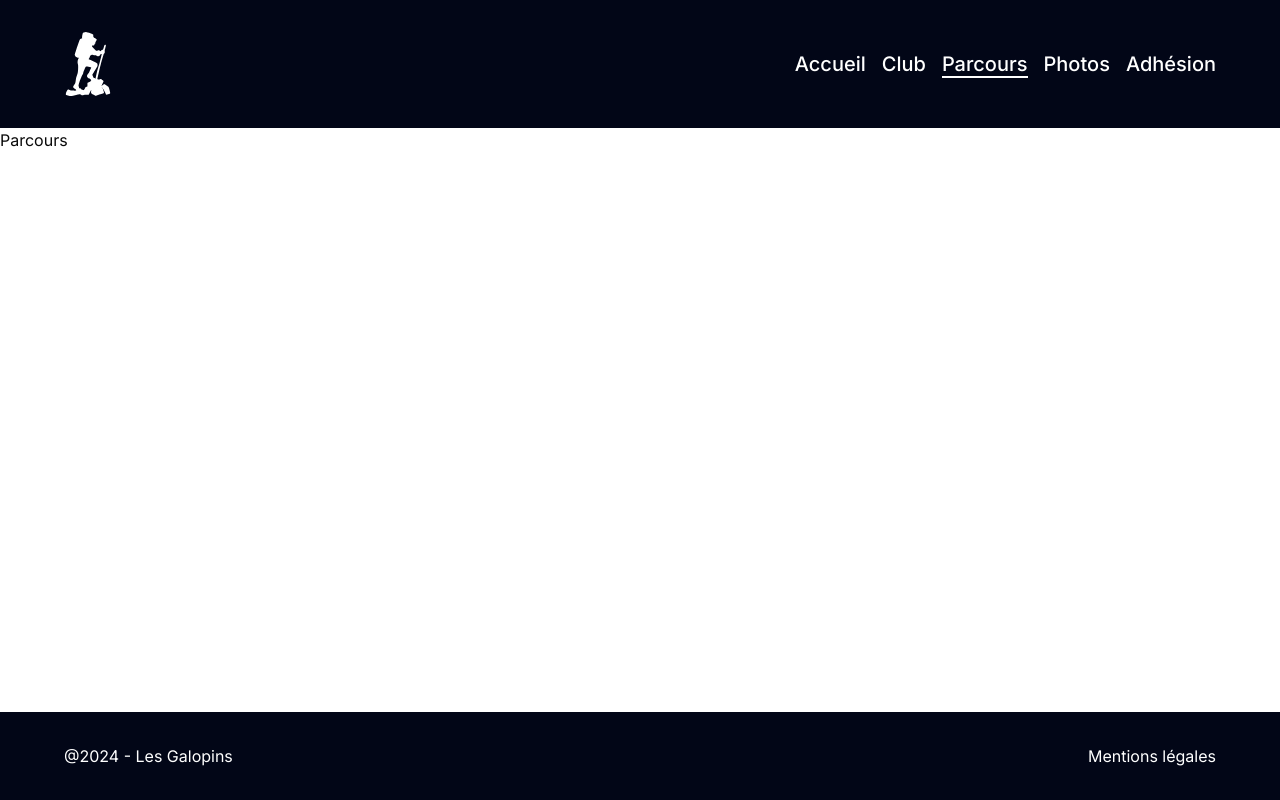
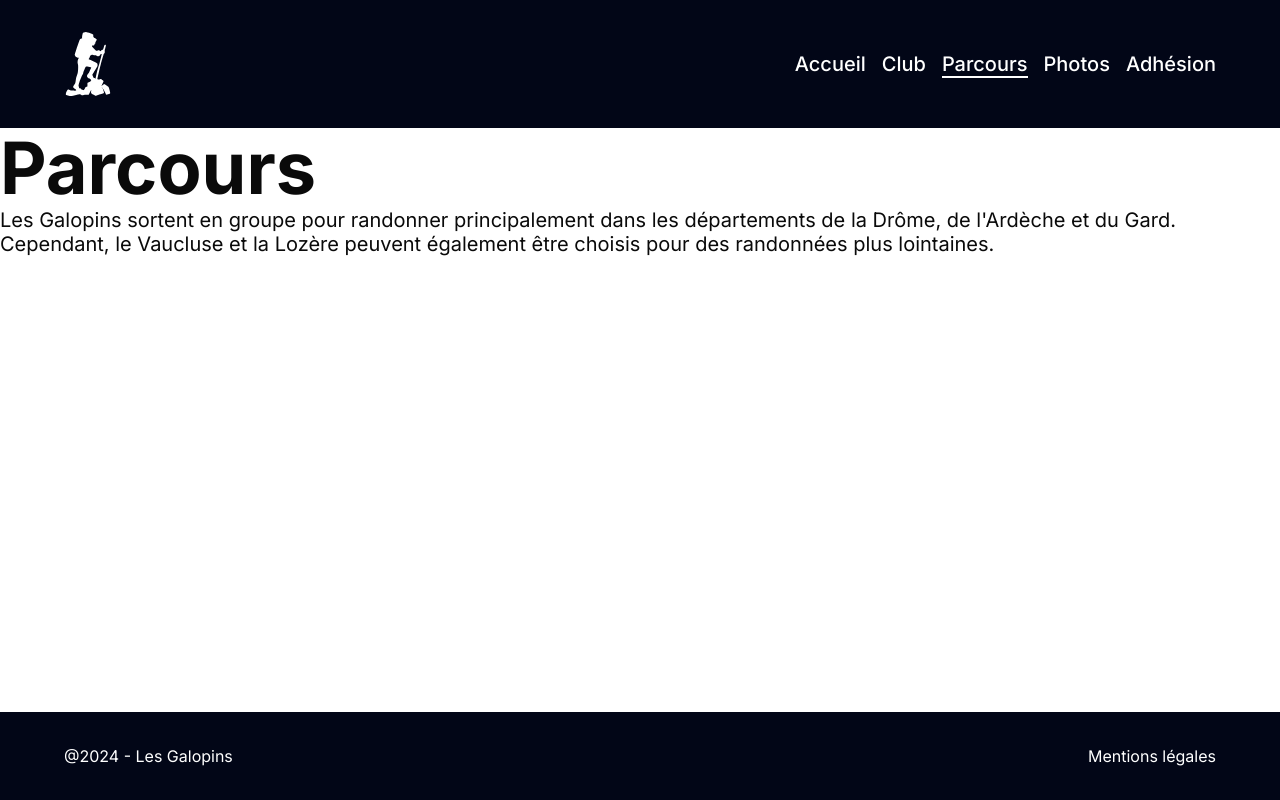
Before and after one commit to SebastienLaurentt/Galopins-Next-V2, a Next.js app: page /parcours in a window 1280 px wide. Built offline with nearby package versions, Linux system fonts and the light colour scheme.

Commit message:
import page title in Parcours Page

```diff
--- a/app/parcours/page.tsx
+++ b/app/parcours/page.tsx
@@ -1,9 +1,14 @@
-import React from 'react'
+import PageTitle from "@/components/PageTitle/PageTitle";
 
 function Parcours() {
   return (
-    <div>Parcours</div>
-  )
+    <main>
+      <PageTitle
+        title="Parcours"
+        titleDescription="Les Galopins sortent en groupe pour randonner principalement dans les départements de la Drôme, de l'Ardèche et du Gard. Cependant, le Vaucluse et la Lozère peuvent également être choisis pour des randonnées plus lointaines."
+      />
+    </main>
+  );
 }
 
-export default Parcours
+export default Parcours;
--- a/components/PageTitle/PageTitle.tsx
+++ b/components/PageTitle/PageTitle.tsx
@@ -10,14 +10,14 @@ const PageTitle: React.FC<PageTitleProps> = ({
   titleDescription,
 }) => {
   return (
-    <div className="mb-12 md:mb-16">
+    <section className="mb-12 md:mb-16">
       <h1>
         {title}
       </h1>
       <p className="">
         {titleDescription}
       </p>
-    </div>
+    </section>
   );
 };
 
```
